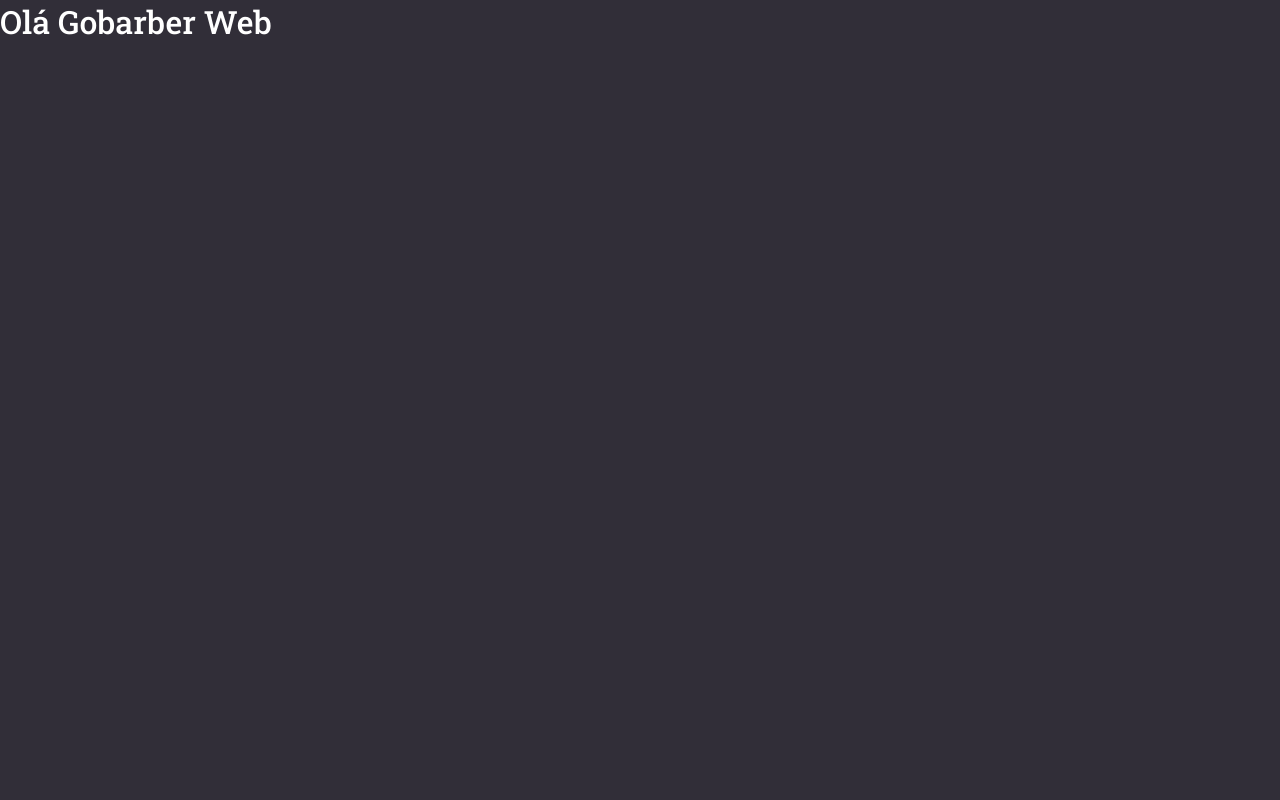
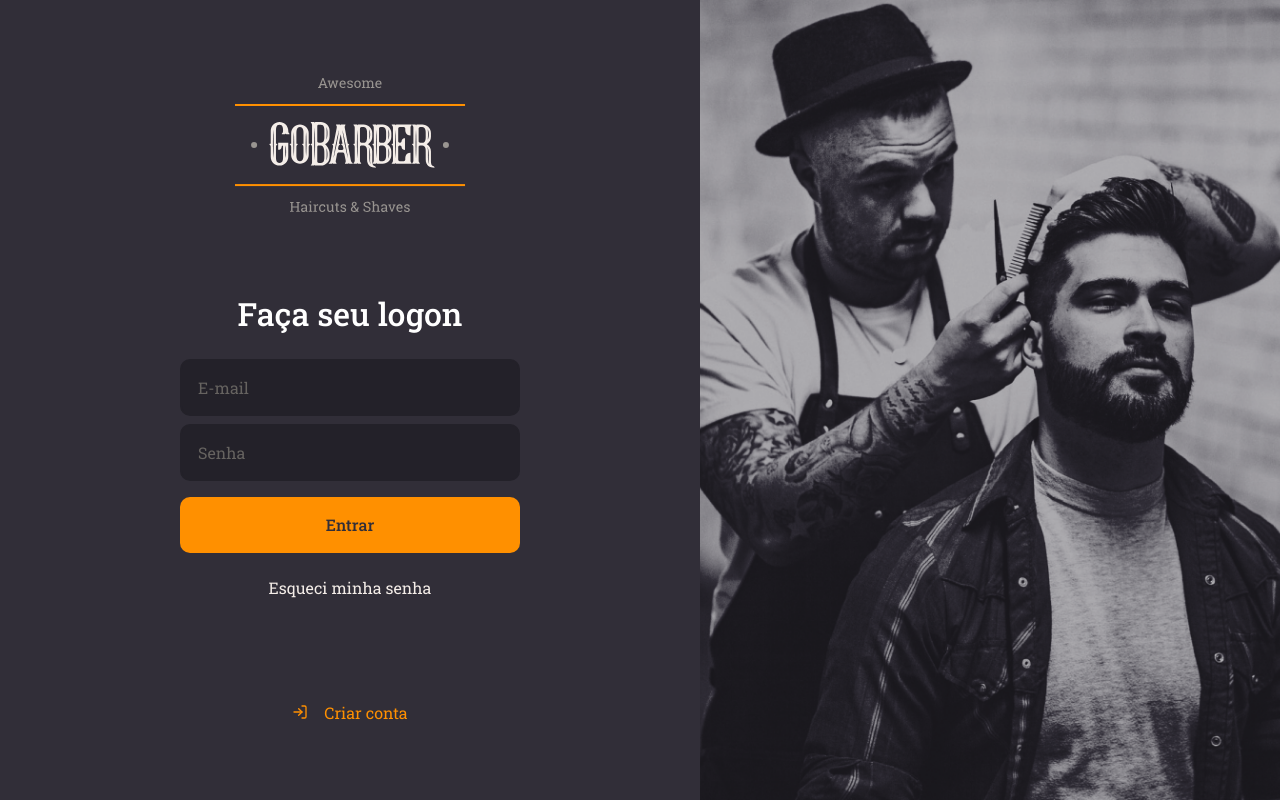
Before and after one commit to lucemariofelix/gobarber-web, a React (Create React App) app: page / in a window 1280 px wide. Built offline with nearby package versions, Linux system fonts and the light colour scheme.

Commit message:
página de login

```diff
--- a/src/App.tsx
+++ b/src/App.tsx
@@ -2,9 +2,11 @@ import React from 'react';
 
 import GlobalStyle from './styles/global';
 
+import SignIn from './pages/SignIn';
+
 const App: React.FC = () => (
   <>
-    <h1>Olá Gobarber Web</h1>
+    <SignIn />
     <GlobalStyle />
   </>
 );
--- /dev/null
+++ b/src/pages/SignIn/index.tsx
@@ -0,0 +1,31 @@
+import React from 'react';
+import { FiLogIn } from 'react-icons/fi';
+
+import logoImg from '../../assets/logo.svg';
+
+import { Container, Content, Background } from './styles';
+
+const SignIn: React.FC = () => (
+  <Container>
+    <Content>
+      <img src={logoImg} alt="GoBarber" />
+
+      <form>
+        <h1>Faça seu logon</h1>
+        <input placeholder="E-mail" />
+        <input type="password" placeholder="Senha" />
+        <button type="submit">Entrar</button>
+
+        <a href="forgot">Esqueci minha senha</a>
+      </form>
+
+      <a href="conta">
+        <FiLogIn />
+        Criar conta
+      </a>
+    </Content>
+    <Background />
+  </Container>
+);
+
+export default SignIn;
--- /dev/null
+++ b/src/pages/SignIn/styles.ts
@@ -0,0 +1,102 @@
+import styled from 'styled-components';
+import { shade } from 'polished';
+
+import signInBackgroundImg from '../../assets/sign-in-background.png';
+
+export const Container = styled.div`
+  height: 100vh;
+  display: flex;
+  align-items: stretch;
+`;
+
+export const Content = styled.div`
+  display: flex;
+  flex-direction: column;
+  align-items: center;
+
+  place-content: center;
+
+  width: 100%;
+  max-width: 700px;
+
+  form {
+    margin: 80px 0;
+    width: 340px;
+    text-align: center;
+
+    h1 {
+      margin-bottom: 24px;
+    }
+
+    input {
+      background: #232129;
+      border-radius: 10px;
+      border: 2px solid #232129;
+      padding: 16px;
+      width: 100%;
+      color: #f4ede8;
+
+      &::placeholder {
+        color: #666360;
+      }
+
+      & + input {
+        margin-top: 8px;
+      }
+    }
+
+    button {
+      background: #ff9000;
+      height: 56px;
+      border-radius: 10px;
+      border: 0;
+      padding: 0 16px;
+      color: #312e38;
+      width: 100%;
+      font-weight: 500;
+      margin-top: 16px;
+      transition: background-color 0.2s;
+
+      &:hover {
+        background: ${shade(0.2, '#ff9000')};
+      }
+    }
+
+    a {
+      color: #f4ede8;
+      display: block;
+      margin-top: 24px;
+      text-decoration: none;
+      transition: color 0.2s;
+
+      &:hover {
+        color: ${shade(0.2, '#f4ede8')};
+      }
+    }
+  }
+
+  > a {
+    color: #ff9000;
+    display: block;
+    margin-top: 24px;
+    text-decoration: none;
+    transition: color 0.2s;
+
+    display: flex;
+    align-items: center;
+
+    svg {
+      margin-right: 16px;
+    }
+
+    &:hover {
+      color: ${shade(0.2, '#ff9000')};
+    }
+  }
+`;
+
+export const Background = styled.div`
+  flex: 1;
+  background: url(${signInBackgroundImg}) no-repeat center;
+  background-size: cover;
+`;
```
Also changed, not shown: src/assets/logo.svg (added), src/assets/sign-in-background.png (added).
